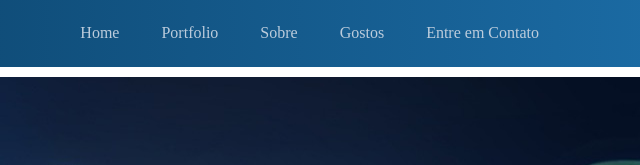
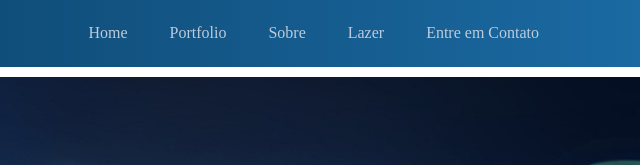
Before and after one commit to AnneFaria/Portfolio, a plain HTML site: page index.html in a window 1280 px wide. Shown: the top 165 px of the page, 640-1280 px from the left. Drawn offline with nearby package versions, Linux system fonts and the light colour scheme; a web font is replaced by a local one.

Commit message:
Add files via upload

```diff
--- a/index.html
+++ b/index.html
@@ -38,7 +38,7 @@
                     </li>
                     <li class="menu-list-items">
                         <a class="links" href="#services">
-                            Gostos</a>
+                        Lazer</a>
                     </li>
                     <li class="menu-list-items">
                         <a class="links" href="#contact"> Entre em Contato
```
